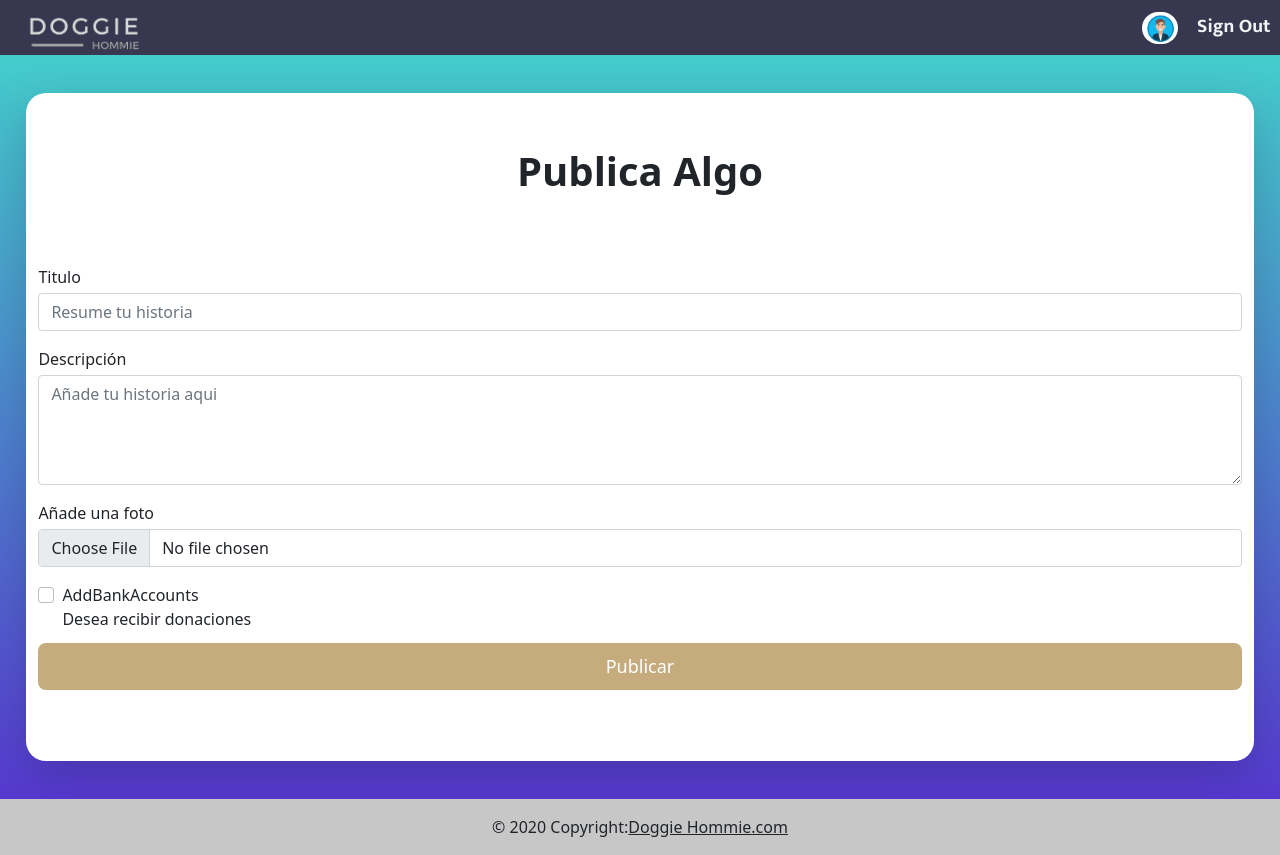
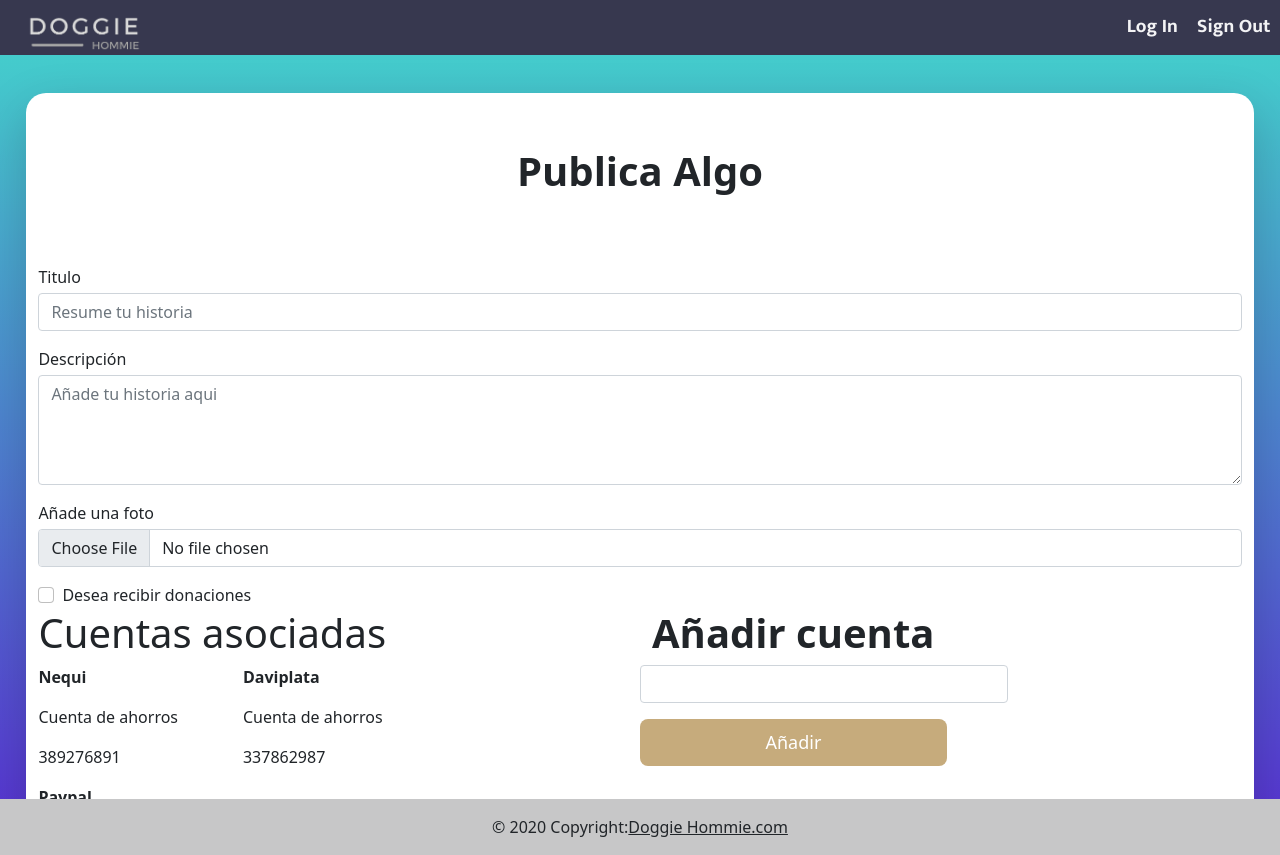
Before and after one commit to dasilvaca/DoggieHommieReact, a React (Create React App) app: page /new-post in a window 1280 px wide. Built offline with nearby package versions, Linux system fonts and the light colour scheme.

Commit message:
Addbank casi terminada

```diff
--- a/src/App.css
+++ b/src/App.css
@@ -47,7 +47,3 @@
   height: 48px;
   background-color: #8a95aa;
 }
-
-.form-check-label{
-
-}
--- a/src/Layout/navbar.js
+++ b/src/Layout/navbar.js
@@ -4,7 +4,7 @@ import logo from "../assets/img/Doggie Hommie.png";
 import Avatar from "../assets/img/Avatar.jpg";
 
 const Navbar = () => {
-  var logged_in = true;
+  var logged_in = false;
   return (
     <div className="navbar">
       <div id="logo">
--- a/src/components/AddBankAccounts.js
+++ b/src/components/AddBankAccounts.js
@@ -2,7 +2,78 @@ import React from 'react'
 
 export const AddBankAccounts = () => {
   return (
-    <div>AddBankAccounts</div>
+    <div className='row row-cols-2'>
+        <div className='col col-rows-3'>
+            <div className='row'>
+                <strong><h1>Cuentas asociadas</h1></strong>
+            </div>
+            <div className='row row-cols-3'>
+                <div className='col col-rows-3'>
+                    <div className='row'>
+                        <strong><p>Nequi</p></strong>
+                    </div>
+                    <div className='row'>
+                        <p>Cuenta de ahorros</p>
+                    </div>
+                    <div className='row'>
+                        <p>389276891</p>
+                    </div>
+                </div>
+                <div className='col col-rows-3'>
+                    <div className='row'>
+                        <strong><p>Daviplata</p></strong>
+                    </div>
+                    <div className='row'>
+                        <p>Cuenta de ahorros</p>
+                    </div>
+                    <div className='row'>
+                        <p>337862987</p>
+                    </div>
+                </div>
+                <div className='col col-rows-3'></div>
+
+            </div>
+            <div className='row row-cols-3'>
+                <div className='col col-rows-3'>
+                    <div className='row'>
+                        <strong><p>Paypal</p></strong>
+                    </div>
+                    <div className='row'>
+                        <p>Cuenta de ahorros</p>
+                    </div>
+                    <div className='row'>
+                        <p>98729909</p>
+                    </div>
+                </div>
+                <div className='col col-rows-3'></div>
+                <div className='col col-rows-3'></div>
+            </div>
+        </div>
+        <div className='col col-rows-5'>
+            <div className='row'>
+                <h1><strong>Añadir cuenta</strong></h1>
+            </div>
+            <div className='row'>
+                <input
+                    type="text"
+                    className="form-control mb-3"
+                    id="post-foto"
+                    value=""
+                    style={{width:"60%"}}
+                />
+            </div>
+            <div className='row'></div>
+            <div className='row'></div>
+            <div className='row'>
+                <input
+                    type="submit"
+                    className="btn-primary bton"
+                    value="Añadir"
+                    style={{width : "50%"}}
+                />
+            </div>
+        </div>
+    </div>
   )
 }
 
--- a/src/index.css
+++ b/src/index.css
@@ -175,3 +175,44 @@ svg {
     text-align: center;
   }
 }
+
+
+
+#boton{
+
+	padding: 10px;
+
+	background: orange;
+
+	width: max-content;
+
+	cursor: pointer;
+
+	margin-top: 10px;
+
+	margin-bottom: 10px;
+
+	box-shadow: 0px 0px 1px #000;
+
+	display: inline-block;
+
+}
+
+
+
+
+#caja{
+
+	width: 100%;
+
+	margin: auto;
+
+	height: 0px;
+
+	background: #000;
+
+	box-shadow: 10px 10px 3px #D8D8D8;
+
+	transition: height .4s;
+
+}
--- a/src/pages/new-post.js
+++ b/src/pages/new-post.js
@@ -16,6 +16,7 @@ const NewPost = () => {
         var x = await axios.post('http://localhost:8000/login', state)//, fetch)
         console.log('data', x)
     }
+
 
   return (
     <>
@@ -64,11 +65,13 @@ const NewPost = () => {
                         />
                         <div className="form-check">
                             <input className="form-check-input" type="checkbox" value="" id="flexCheckDefault"/>
-                            <AddBankAccounts></AddBankAccounts>
+
+
                             <label className="form-check-label" for="flexCheckDefault">
                                 Desea recibir donaciones
                             </label>
                         </div>
+                        <AddBankAccounts></AddBankAccounts>
                         <input
                             type="submit"
                             className="btn-primary bton"
```
